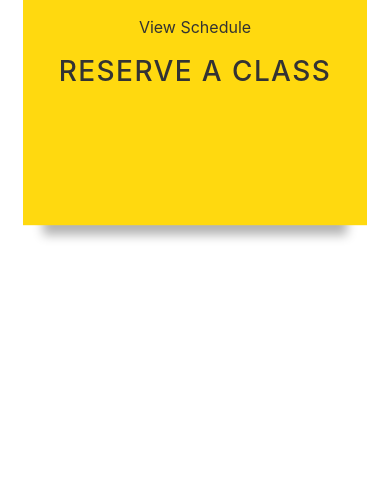
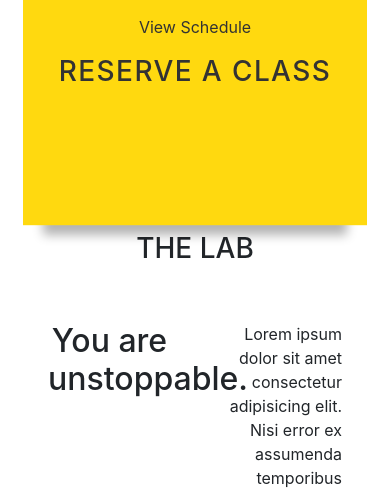
Before and after one commit to Code-Institute-Submissions/The-Fitness-Lab, a Django app: page / in a window 390 px wide; the page is wider, and only the part inside the window is pictured. Shown: the part 1036-1528 px from the top of that part. Run offline with Django 3.2, Linux system fonts and the light colour scheme; some libraries are stand-ins or nearby versions; grey boxes are pictures that could not be loaded.

Commit message:
Added about section index.html

```diff
--- a/home/templates/home/index.html
+++ b/home/templates/home/index.html
@@ -48,4 +48,65 @@
         </div>
     </div>
 </div>
+
+<!-- About -->
+<section id="about" class="section section-about blue-grey darken-4 scrollspy">
+    <div class="container">
+        <div class="p-4 bg-color-light">
+            <h3 class="about-title py-4 text-center text-uppercase letter-spacing">The Lab</h3>
+            <div class="row">
+                <div class="col-6 col-md-6 p-4">
+                    <p class="my-0-md h2 h2-sm text-center">You are unstoppable.</p>
+                </div>
+
+                <div class="col-6 col-md-6 p-4">
+                    <div class="text-right">
+                        <p class="paragraph">
+                            Lorem ipsum dolor sit amet consectetur adipisicing elit. Nisi error ex assumenda temporibus
+                            nostrum cupiditate excepturi accusantium, asperiores voluptate provident maiores eum laborum
+                            sit blanditiis minus iste atque earum a nihil eius, distinctio esse? Perspiciatis
+                            voluptatum, molestiae atque in obcaecati corporis nihil illo beatae neque officiis excepturi
+                            id totam reprehenderit.</p>
+                        <a class="btn btn--arrow" href="/about">
+                            Learn More <svg>
+                                <use href="#arrow"></use>
+                            </svg>
+                        </a>
+                    </div>
+                </div>
+            </div>
+        </div>
+    </div>
+</section>
+
+<section id="review" class="section section-about blue-grey darken-4 scrollspy">
+    <div class="container">
+        <div class="p-4 bg-color-light">
+            <h3 class="about-title py-4 text-center text-uppercase letter-spacing">The Lab</h3>
+            <div class="row">
+                <div class="col-6 col-md-6 p-4">
+                    <p class="my-0-md h2 h2-sm text-center">You are unstoppable.</p>
+                </div>
+
+                <div class="col-6 col-md-6 p-4">
+                    <div class="text-right">
+                        <p class="paragraph">
+                            Lorem ipsum dolor sit amet consectetur adipisicing elit. Nisi error ex assumenda temporibus
+                            nostrum cupiditate excepturi accusantium, asperiores voluptate provident maiores eum laborum
+                            sit blanditiis minus iste atque earum a nihil eius, distinctio esse? Perspiciatis
+                            voluptatum, molestiae atque in obcaecati corporis nihil illo beatae neque officiis excepturi
+                            id totam reprehenderit.</p>
+                        <a class="btn btn--arrow" href="/about">
+                            Learn More <svg>
+                                <use href="#arrow"></use>
+                            </svg>
+                        </a>
+                    </div>
+                </div>
+            </div>
+        </div>
+    </div>
+</section>
+
+
 {% endblock %}
```
